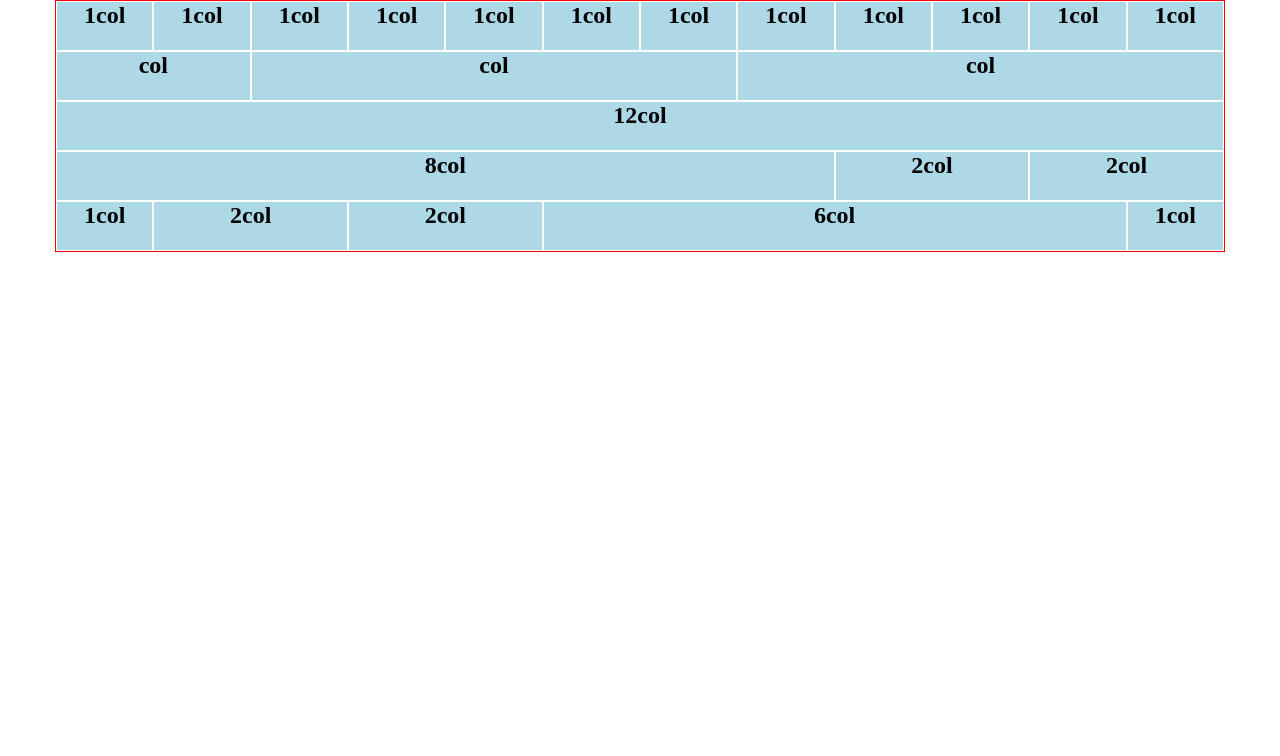
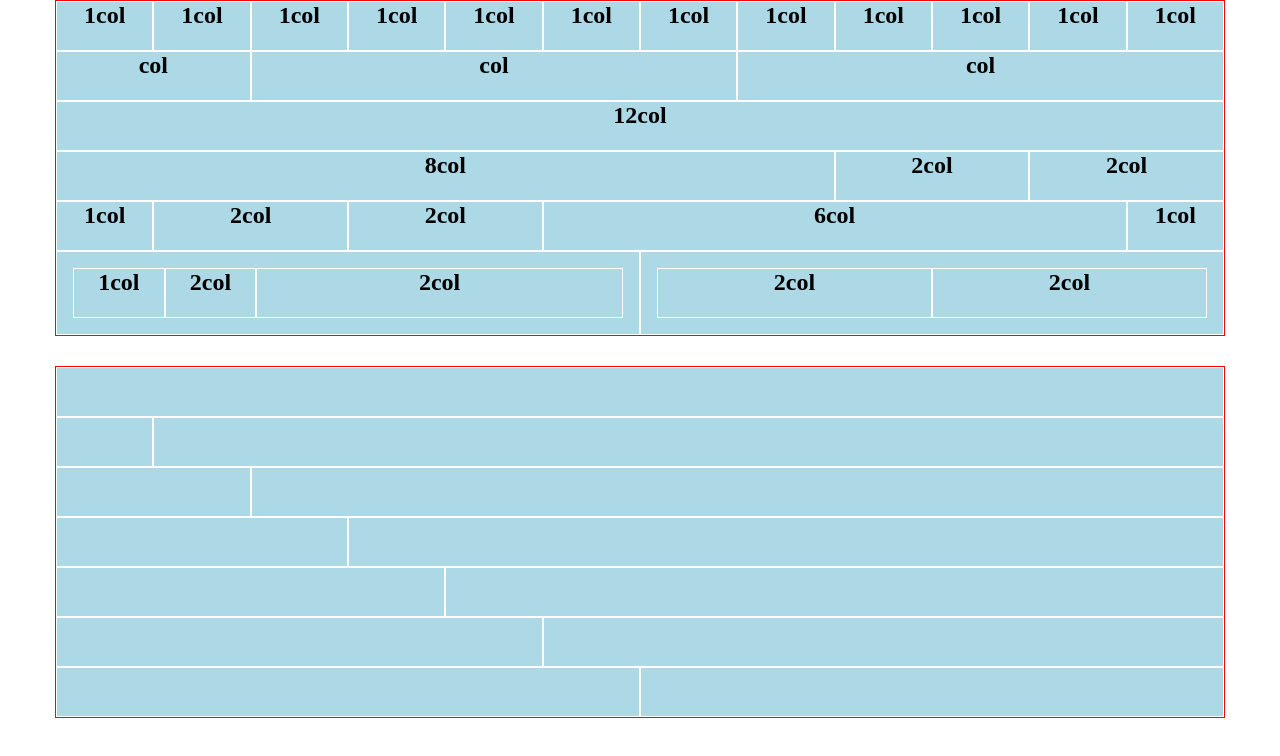
Before and after one commit to IvanoPisaniello/html-css-12bool, a plain HTML site: page index.html in a window 1280 px wide. Drawn offline with Linux system fonts and the light colour scheme.

Commit message:
added second section

```diff
--- a/css/style.css
+++ b/css/style.css
@@ -40,3 +40,11 @@ h2 {
     flex-basis: 0;
     max-width: 100%;
 }
+
+.innest-column .inside-col {
+    padding: 1rem;
+}
+
+section {
+    margin-bottom: 30px;
+}
--- a/index.html
+++ b/index.html
@@ -96,7 +96,65 @@
                 </div>
             </div>
             <!-- colonne innestate -->
+            <div class="row innest-column">
+                <div class="col-6 inside-col">
+                    <div class="row">
+                        <div class="col-2">
+                            <h2>1col</h2>
+                        </div>
+                        <div class="col-2">
+                            <h2>2col</h2>
+                        </div>
+                        <div class="col-8">
+                            <h2>2col</h2>
+                        </div>
+                    </div>
 
+                </div>
+                <div class="col-6 inside-col">
+                    <div class="row innest-column">
+                        <div class="col-6">
+                            <h2>2col</h2>
+                        </div>
+                        <div class="col-6">
+                            <h2>2col</h2>
+                        </div>
+                    </div>
+                </div>
+            </div>
+
+    </section>
+    <!-- 2nd section -->
+    <section>
+        <div class="container">
+            <div class="row">
+                <div class="col-12"></div>
+            </div>
+            <div class="row">
+                <div class="col-1"></div>
+                <div class="col-11"></div>
+            </div>
+            <div class="row">
+                <div class="col-2"></div>
+                <div class="col-10"></div>
+            </div>
+            <div class="row">
+                <div class="col-3"></div>
+                <div class="col-9"></div>
+            </div>
+            <div class="row">
+                <div class="col-4"></div>
+                <div class="col-8"></div>
+            </div>
+            <div class="row">
+                <div class="col-5"></div>
+                <div class="col-7"></div>
+            </div>
+            <div class="row">
+                <div class="col-6"></div>
+                <div class="col-6"></div>
+            </div>
+        </div>
     </section>
 </body>
 
```
